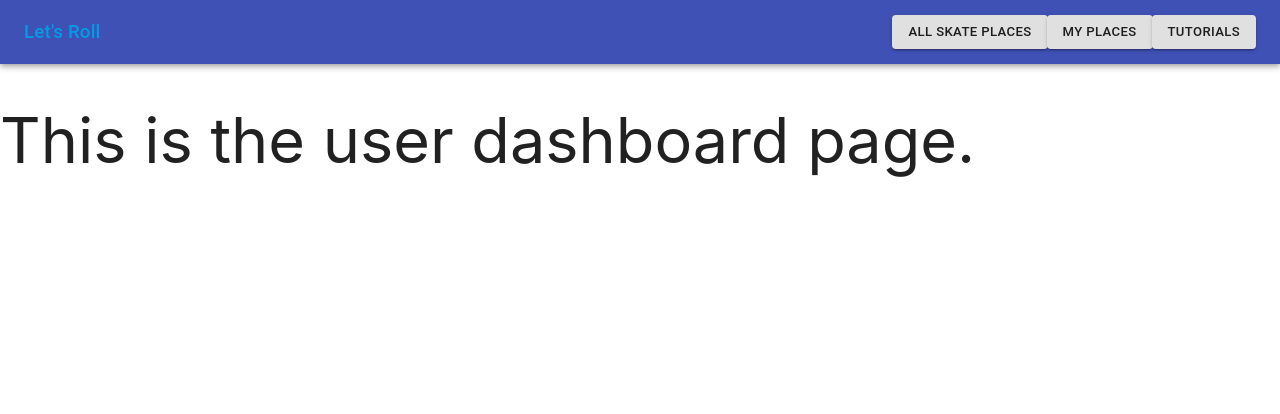
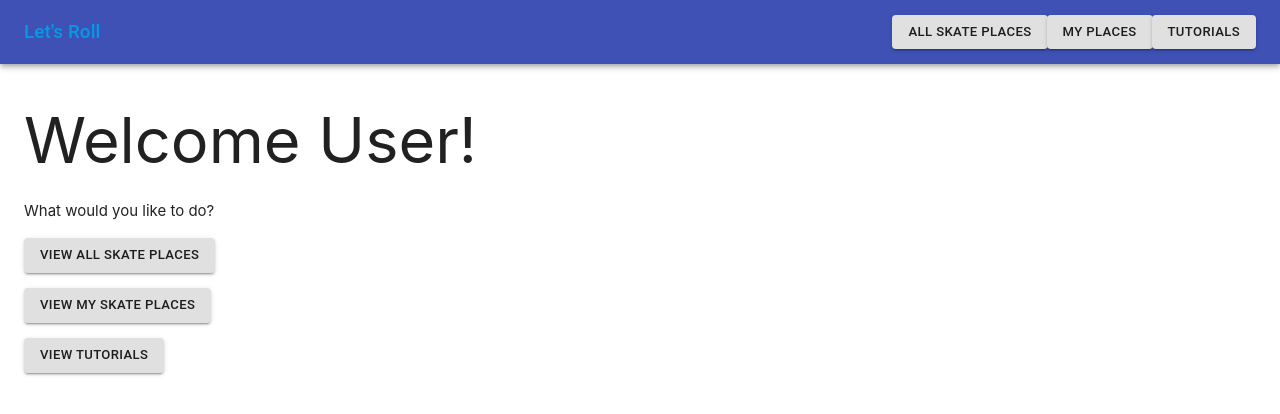
Before and after one commit to jadavianett/Lets-Roll, a React (Create React App) app in the folder client/: page /userdashboard in a window 1280 px wide. Shown: the top 414 px of the page. Built offline with nearby package versions, Linux system fonts and the light colour scheme.

Commit message:
adding layout for user dashboard page, all linked buttons functioning

```diff
--- a/client/src/pages/UserDashboard.js
+++ b/client/src/pages/UserDashboard.js
@@ -1,8 +1,22 @@
+import Button from "@material-ui/core/Button";
+import Container from "@material-ui/core/Container";
+import { withRouter, Link } from "react-router-dom";
 function UserDashboard () {
     return (
-        <div>
-            <h1>This is the user dashboard page.</h1>
-        </div>
+        <Container>
+            <h1>Welcome User!</h1>
+            <p> What would you like to do?</p>
+            <p><Link to = "/allplaces"><Button variant="contained">
+                VIEW ALL SKATE PLACES
+            </Button></Link></p>
+            <p><Link to = "/viewmyplaces"><Button variant="contained">
+                VIEW MY SKATE PLACES
+            </Button></Link></p>
+            <p><Link to = "/tutorials"><Button variant="contained">
+                VIEW TUTORIALS
+            </Button></Link></p>
+            </Container>
+
     )
 }
 
```
